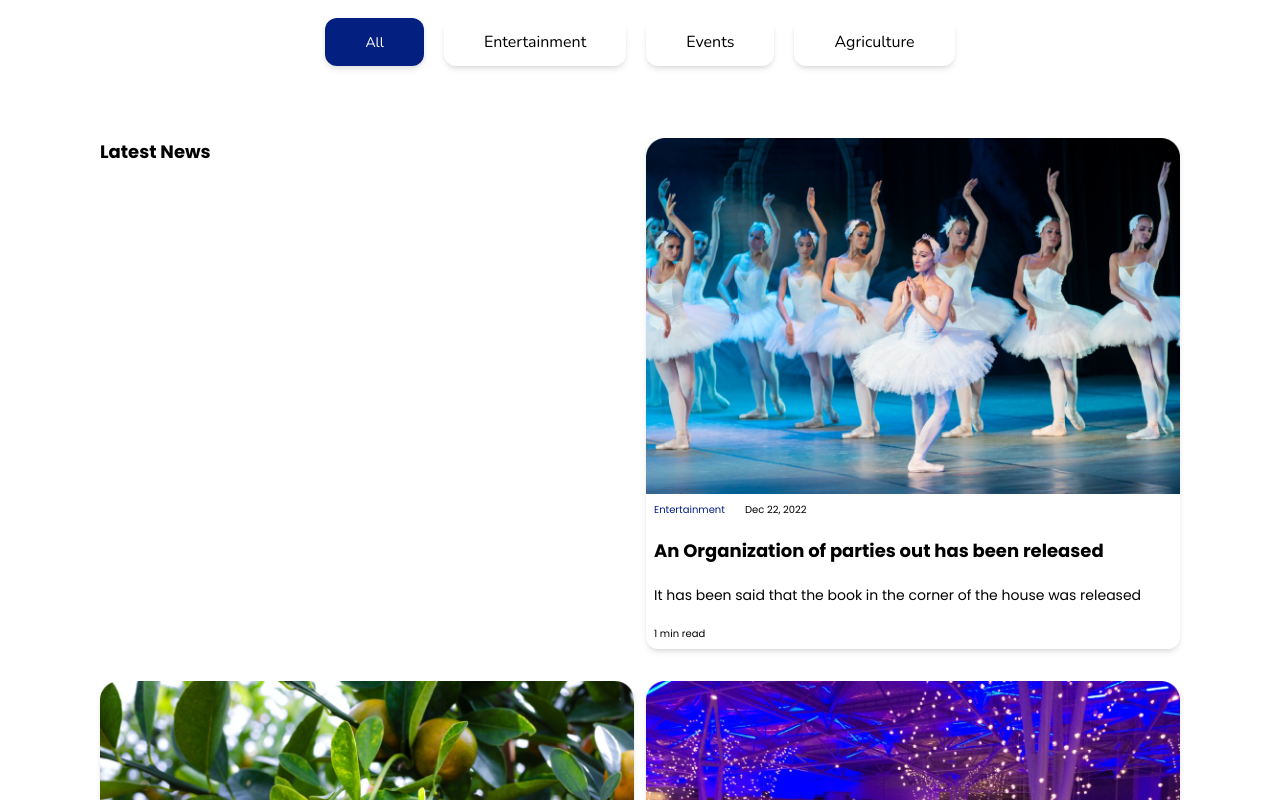
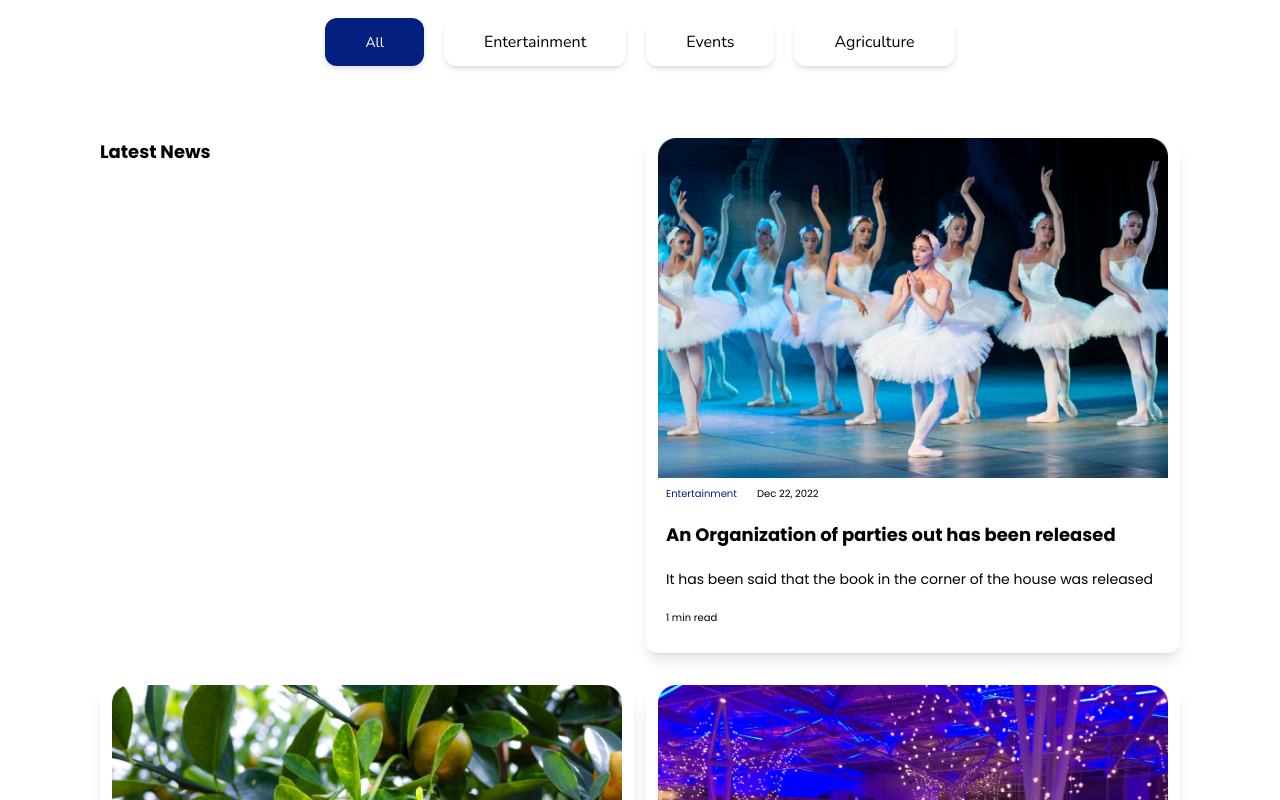
Before and after one commit to Claudbest1/GotBlog, a React (Create React App) app: page / in a window 1280 px wide. Shown: the part 640-1440 px from the top of the page. Built offline with nearby package versions, Linux system fonts and the light colour scheme.

Commit message:
more changes

```diff
--- a/src/components/CTA.jsx
+++ b/src/components/CTA.jsx
@@ -2,7 +2,7 @@ import React from 'react'
 
 const CTA = () => {
   return (
-      <div className='w-full h-auto bg-deep-blue md:mb-[100px] font-sans1 px-[30px] sm:mb-[40px]'>
+      <div className='w-full h-auto bg-deep-blue md:mb-[100px] font-sans1 px-[30px] mb-[40px]'>
           <div className='md:flex justify-center content-center gap-[40px] md:p-[127px] sm:py-20 text-center md:text-left'>
               <div className=''>
                   <h2 className='text-white text-2xl font-bold'>Subscribe</h2>
--- a/src/components/News.jsx
+++ b/src/components/News.jsx
@@ -1,5 +1,6 @@
 import React from 'react'
 import { NewsData } from './NewsData'
+import Arrow from '../assets/Return Arrown.png'
 
 
 const News = () => {
@@ -15,7 +16,7 @@ const News = () => {
         <h2 className='font-bold text-[18px] mb-[20px]'>Latest News</h2>
         {NewsData.map(({ img, category, date, title, article, timeStamp }, index) => {
           return (
-            <div className='shadow-md rounded-xl sm:mb-5'>
+            <div className='shadow-lg rounded-xl mb-5 px-3'>
               <img src={img} alt={img} className='xl:w-full'/>
               <div className='p-5 sm:p-2'>
                 <div className=' sm:flex gap-5 mb-5 sm:text-[10px]'>
@@ -24,7 +25,7 @@ const News = () => {
               </div>
               <h3 className='text-xl font-bold mb-5 sm:text-[18px] '>{title}</h3>
               <p className='mb-5 sm:text-[14px]'>{article}</p>
-              <h4 className='sm:text-[10px]'>{timeStamp}</h4>
+              <h4 className='text-[10px] mb-5'>{timeStamp}</h4>
               </div>
 
             </div>
@@ -34,7 +35,9 @@ const News = () => {
       <div className='flex justify-center mt-[40px]'>
         <button className='bg-blue text-white md:p-5 px-5 py-3 rounded-lg'>See More</button>
       </div>
-
+      <div className='flex justify-end relative fixed'>
+        <img src={Arrow} alt="" />
+        </div>
 
     </div>
   )
```
Also changed, not shown: src/assets/Return Arrown.png (added).
